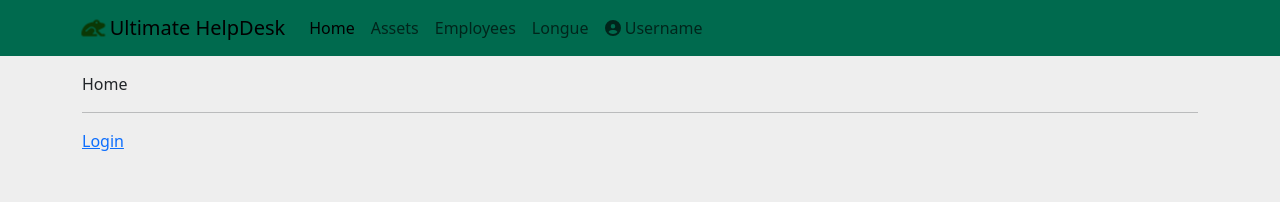
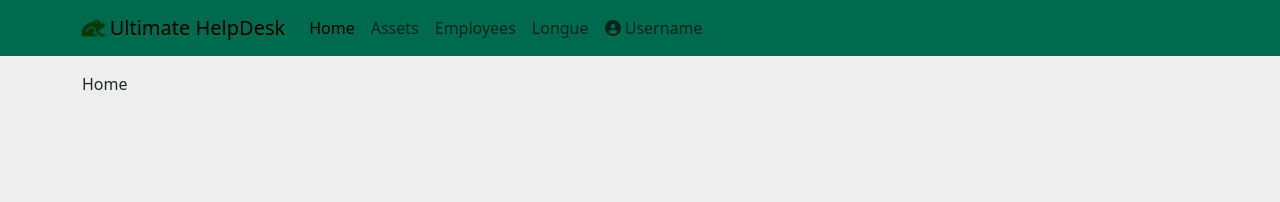
Before and after one commit to JerzyKu/ultimate-helpdesk, a React (Create React App) app in the folder client/: page / in a window 1280 px wide. Shown: the top 202 px of the page. Built offline with nearby package versions, Linux system fonts and the light colour scheme.

Commit message:
remove link

```diff
--- a/client/src/pages/Home.js
+++ b/client/src/pages/Home.js
@@ -1,12 +1,10 @@
 import React from 'react'
-import { Link } from 'react-router-dom'
+// import { Link } from 'react-router-dom'
 
 export default function Home() {
   return (
     <>
       Home
-      <hr/>
-      <Link to={'/login'} >Login</Link>
     </>
   )
 }
```
